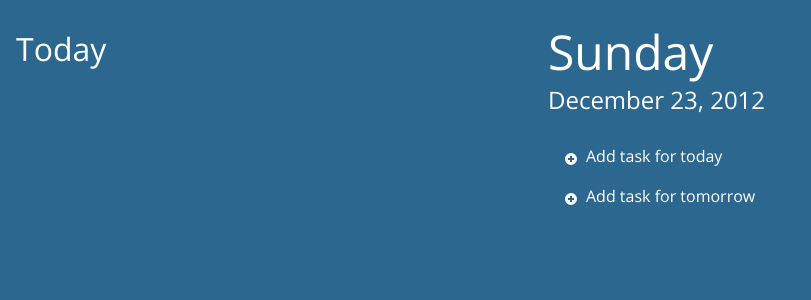
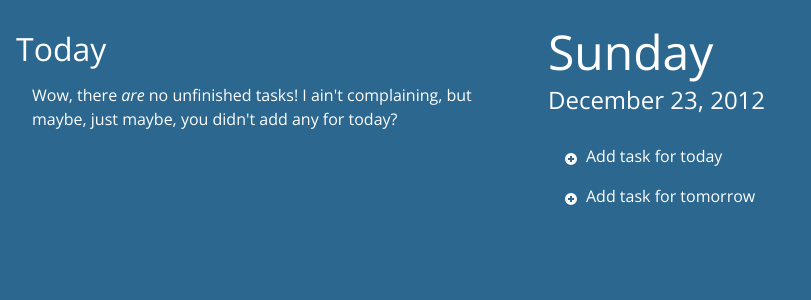
Before and after one commit to KansasLinuxFest/planner, a Django app: page / in a window 1280 px wide. Shown: the top 300 px of the page, without its empty margins (0-811 px from the left). Run offline with Django 3.2, Linux system fonts and the light colour scheme; data comes from the database, SQL or seed files in the repository; style sheets or scripts are compiled from the project's sources; parts of the project's set-up code (start-up, migrations or seed data) failed here and were passed over.

Commit message:
Add a message in case there are no tasks

```diff
--- a/static/stylesheets/tasks.less
+++ b/static/stylesheets/tasks.less
@@ -4,6 +4,9 @@
   box-sizing: border-box;
 }
 
+div#tasks-wow {
+  padding-left: 1em;
+}
 
 div.task-tile {
   display: block;
--- a/templates/planner.html
+++ b/templates/planner.html
@@ -19,6 +19,9 @@
   <body>
     <span class="column fixed-width-small">
       <h1>Today</h1>
+      <div id="tasks-wow" data-bind="visible: tasks().length == 0">
+        Wow, there <em>are</em> no unfinished tasks! I ain't complaining, but maybe, just maybe, you didn't add any for today?
+      </div>
       <div id="tasks-container" data-bind="foreach: tasks">
         <!-- Define a plain non-editable view -->
         <div class="task-tile" data-bind="ifnot: is_being_edited, attr: { id: 'data-' + id()}">
```
